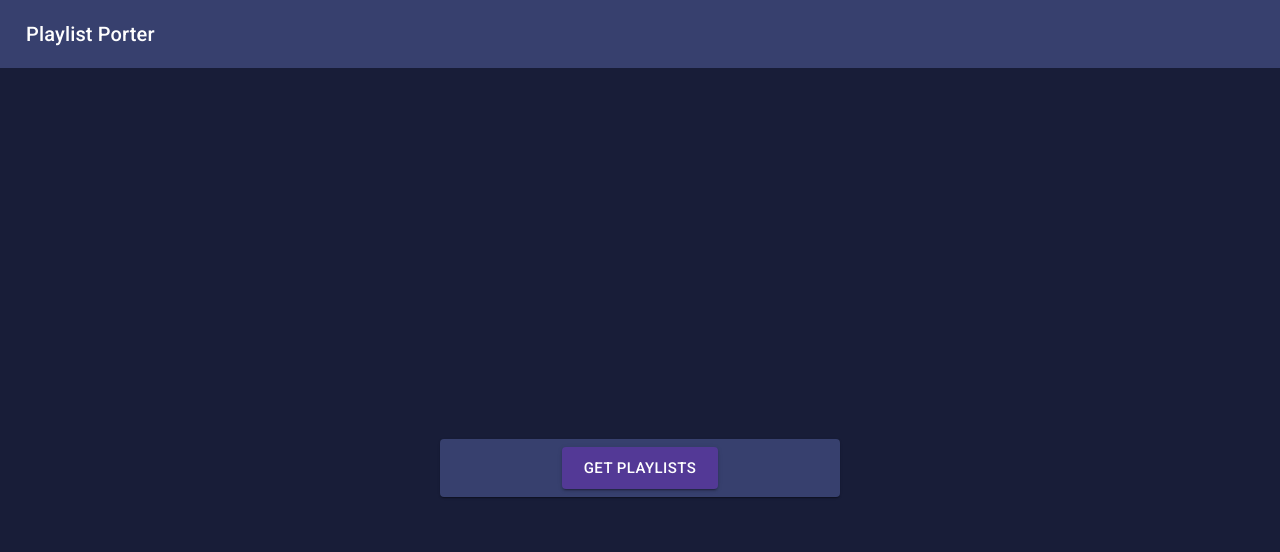
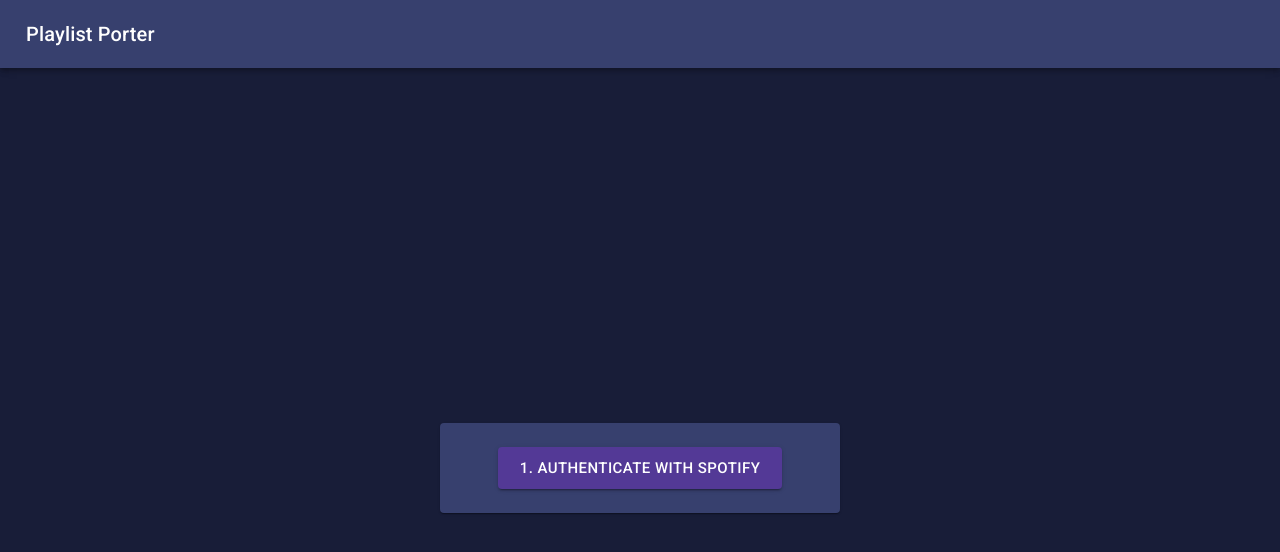
Before and after one commit to Lakshmipriya0404/playlist-porter, a React (Create React App) app in the folder frontend/: page / in a window 1280 px wide. Shown: the top 552 px of the page. Built offline with nearby package versions, Linux system fonts and the light colour scheme.

Commit message:
get access token in react app

```diff
--- a/frontend/public/index.html
+++ b/frontend/public/index.html
@@ -21,6 +21,7 @@
       }
       body {
         min-height: 100vh;
+        background-color: "#181d38";
       }
     </style>
     <title>React App</title>
--- a/frontend/src/App.js
+++ b/frontend/src/App.js
@@ -6,7 +6,7 @@ import { theme } from "./theme";
 function App() {
   return (
     <ThemeProvider theme={theme}>
-      <Box>
+      <Box bgcolor="primary.main">
         <Stack direction="column" justifyContent="center">
           <Navbar />
           <Main />
--- a/frontend/src/components/Main.jsx
+++ b/frontend/src/components/Main.jsx
@@ -3,12 +3,30 @@ import { Box, Button, Card, CardActions } from "@mui/material";
 
 const Main = () => {
   const [playlists, setPlaylists] = useState([]);
+  const [authorized, setAuthorized] = useState(false);
 
   const handleGetPlaylistsClick = async () => {
     try {
+      const response = await fetch("http://localhost:5000/get_playlists");
+      const data = await response.json();
+      console.log(data); // Display playlists data in console
+      setPlaylists(data.playlists);
+    } catch (error) {
+      console.error("Error:", error);
+    }
+  };
+
+  const handleAuthClick = async () => {
+    try {
       const response = await fetch("http://localhost:5000/authorize_spotify");
       const data = await response.json();
-      window.location.href = data.auth_url;
+      const authWindow = window.open(data.auth_url, "", "width=450,height=300");
+      window.addEventListener("message", (event) => {
+        const token = event.data;
+        console.log(token);
+        setAuthorized(true);
+        authWindow.close();
+      });
     } catch (error) {
       console.error("Error:", error);
     }
@@ -20,18 +38,47 @@ const Main = () => {
       justifyContent="center"
       alignItems="center"
       height="100vh"
-      bgcolor="primary.main"
     >
       <Card sx={{ width: 400, bgcolor: "primary.light" }}>
-        <CardActions sx={{ justifyContent: "center" }}>
-          <Button
-            variant="contained"
-            size="large"
-            sx={{ color: "white", bgcolor: "secondary.main" }}
-            onClick={handleGetPlaylistsClick} // Event handler for fetching playlists button
-          >
-            Get Playlists
-          </Button>
+        <CardActions
+          sx={{
+            display: "flex",
+            flexDirection: "column",
+            justifyContent: "center",
+          }}
+        >
+          {!authorized && (
+            <Button
+              variant="contained"
+              size="large"
+              sx={{ color: "white", bgcolor: "secondary.main", m: 2 }}
+              onClick={handleAuthClick}
+            >
+              1. Authenticate with Spotify
+            </Button>
+          )}
+          {authorized && (
+            <Button
+              variant="contained"
+              size="large"
+              sx={{ color: "white", bgcolor: "secondary.main", m: 2 }}
+              onClick={handleGetPlaylistsClick}
+            >
+              2. Get Playlists
+            </Button>
+          )}
+          {playlists.length > 0 && (
+            <div>
+              <h2>Your Playlists:</h2>
+              <ul>
+                {playlists.map((playlist, index) => (
+                  <li key={index}>
+                    <a href={playlist[1]}>{playlist[0]}</a>
+                  </li>
+                ))}
+              </ul>
+            </div>
+          )}
         </CardActions>
       </Card>
     </Box>
```
Also changed, not shown: 1 other file (tests, documents, lock files or other folders).
